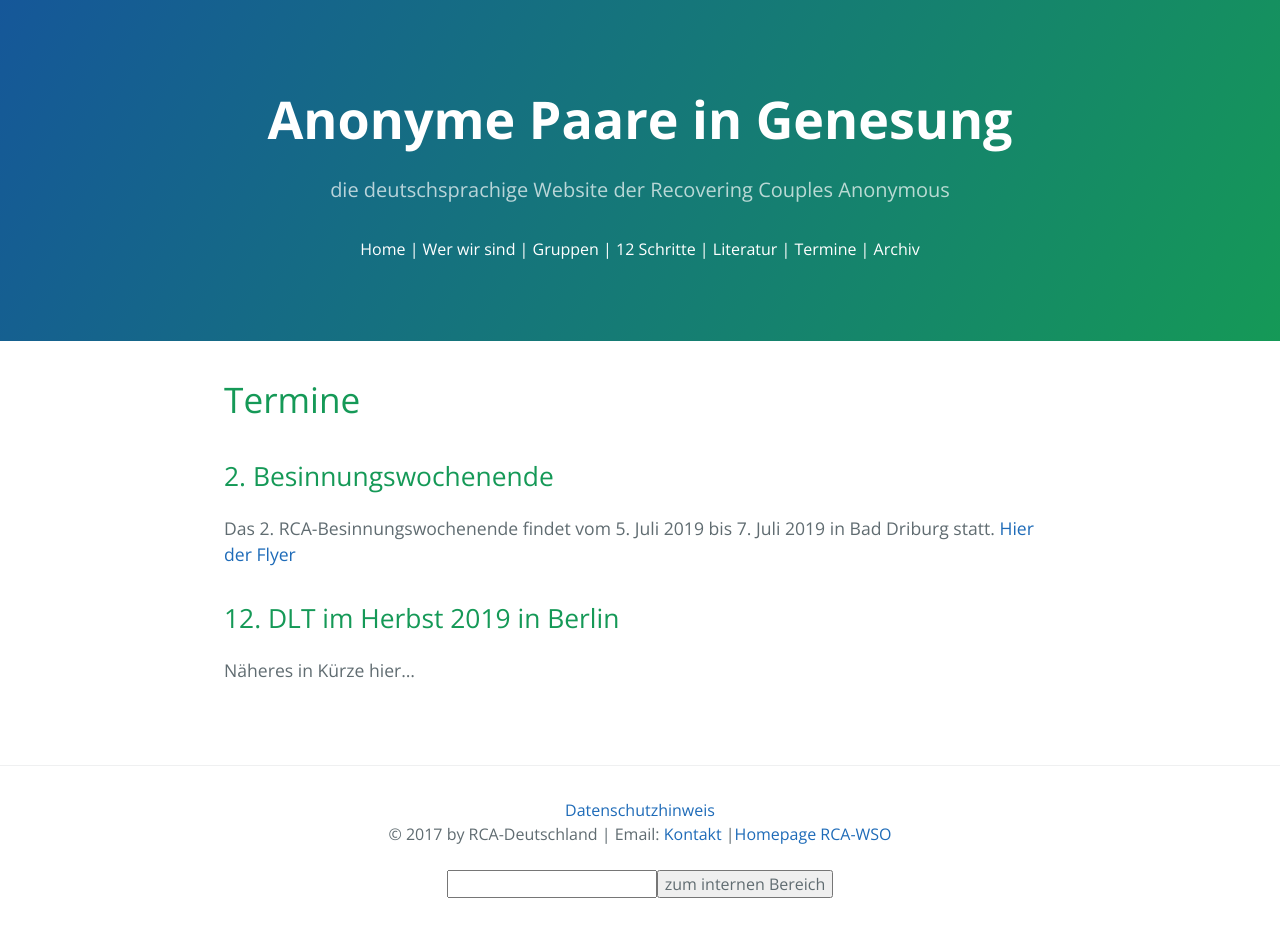
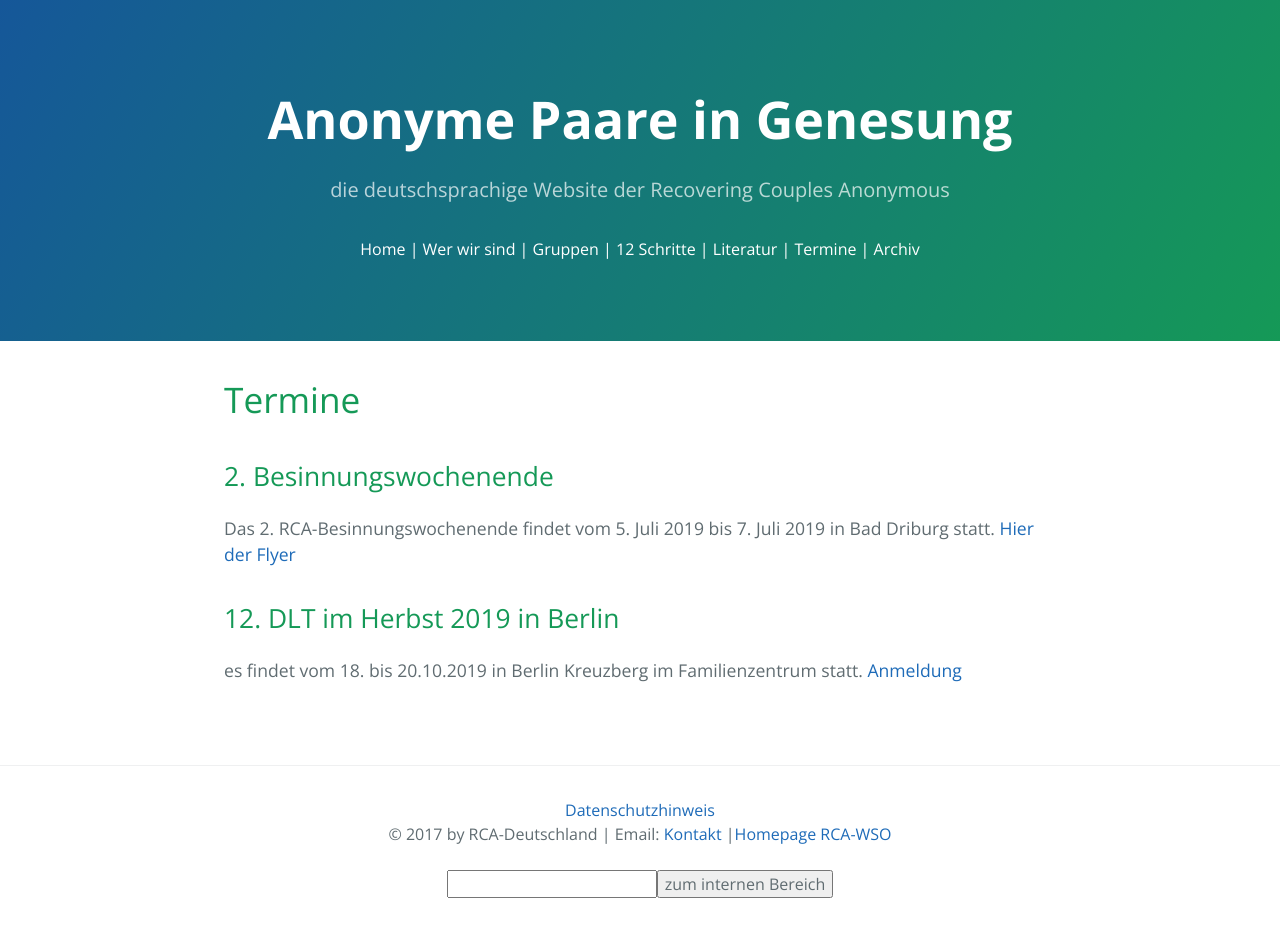
Before and after one commit to rcadeutschland/rcadeutschland.github.io, a Jekyll site: the page built from Termine.md, in a window 1280 px wide. Built offline with Jekyll 4.4.1, drawn with Linux system fonts in a browser that asks for light colours; nearby versions of some CDN libraries.

Commit message:
Update Termine.md

```diff
--- a/Termine.md
+++ b/Termine.md
@@ -10,4 +10,4 @@ Das 2. RCA-Besinnungswochenende findet vom 5. Juli 2019 bis  7. Juli 2019 in Bad
 
 ## 12. DLT im Herbst 2019 in Berlin
 
-Näheres in Kürze hier...
+es findet vom 18. bis 20.10.2019 in Berlin Kreuzberg im Familienzentrum statt. [Anmeldung]()
```
